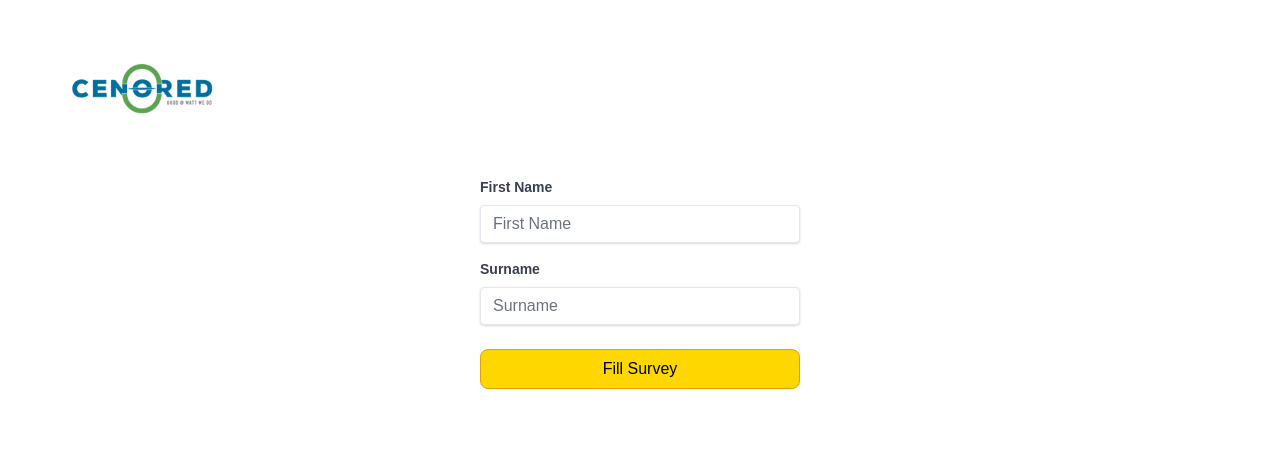
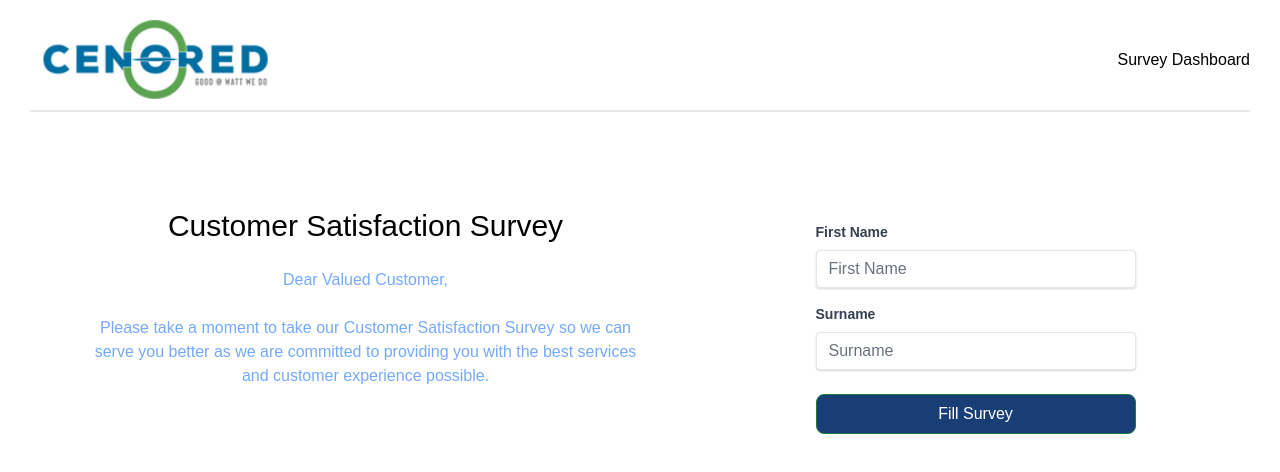
Before and after one commit to Sergio-Jim/cenored_fe, a Vue app: page / in a window 1280 px wide. Shown: the top 472 px of the page. Built offline with nearby package versions, Linux system fonts and the light colour scheme; a web font is replaced by a local one; what @vue/apollo-option, apollo-upload-client, vue-final-modal, vue-loaders would draw is missing.

Commit message:
final user design commit

```diff
--- a/src/pages/register.vue
+++ b/src/pages/register.vue
@@ -1,17 +1,70 @@
 <template>
-  <div style="display: flex; height: 100%; overflow-y: auto">
   <div
-      style="flex-grow: 1; display: flex; flex-direction: column; margin: 5%"
+    style="
+      display: flex;
+      flex-direction: column;
+      height: 100%;
+      width: 100%;
+      overflow-y: scroll;
+      padding: 20px 30px;
+    "
+  >
+    <div
+      class="border-b-2"
+      style="display: flex; justify-content: space-between; align-items: center"
+    >
+      <img src="@/assets/logo.png" style="height: 80px; margin-bottom: 10px" />
+      <span
+        style="cursor: pointer; margin-bottom: 10px"
+        v-on:click="this.$router.push('/')"
+        >Survey Dashboard</span
+      >
+    </div>
+    <div
+      style="display: flex; flex-direction: row; height: 100%; margin-top: 20px"
     >
       <div
         style="
+          flex-grow: 1;
           display: flex;
-          justify-content: space-between;
+          flex-direction: column;
+          align-items: center;
+          margin-top: 5%;
+        "
+      >
+        <div
+          style="
+            margin-top: 15px;
+            display: flex;
+            flex-direction: column;
+            justify-content: center;
             align-items: center;
           "
         >
-        <img src="@/assets/logo.png" style="height: 50px" />
+          <h1 class="text-3xl">Customer Satisfaction Survey</h1>
+          <br />
+          <p class="text-blue-400">Dear Valued Customer,</p>
+          <br />
+          <p class="text-blue-400">
+            Please take a moment to take our Customer Satisfaction Survey so we
+            can
+          </p>
+          <p class="text-blue-400">
+            serve you better as we are committed to providing you with the best
+            services
+          </p>
+          <p class="text-blue-400">and customer experience possible.</p>
         </div>
+      </div>
+      <div style="width: 45%">
+        <div
+          style="
+            display: flex;
+            flex-direction: column;
+            align-items: center;
+            margin-top: 5%;
+          "
+        >
           <div style="margin-top: 15px; display: flex; justify-content: center">
             <div>
               <form class="rounded px-8 pt-6 pb-8 mb-4" style="min-width: 30vw">
@@ -71,18 +124,17 @@
                 <div class="flex items-center justify-between">
                   <button
                     class="
-                  bg-gold
+                      bg-cenoredblue
                       transition-color
                       duration-700
                       transform
-                  hover:bg-yellow-400
-                  text-black
+                      hover:bg-blue-600 hover:text-black
+                      text-white
                       py-2
                       px-4
-                  border border-yellow-400
+                      border border-cenoredgreen
                       rounded-lg
                       w-full
-                  focus:outline-none focus:shadow-outline
                       flex
                       items-center
                       justify-center
@@ -101,6 +153,8 @@
                   </button>
                 </div>
               </form>
+            </div>
+          </div>
         </div>
       </div>
     </div>
--- a/tailwind.config.js
+++ b/tailwind.config.js
@@ -11,10 +11,8 @@ module.exports = {
   theme: {
     extend: {
       colors: {
-        // Change with you want it
-        "litepie-primary": colors.yellow, // color system for light mode
-        "litepie-secondary": colors.gray, // color system for dark mode
-        gold: "#ffd700",
+        cenoredblue: "#193E75",
+        cenoredgreen: "#1B7D44",
       },
     },
   },
```
Also changed, not shown: src/pages/survey.vue (+97 -28 lines), src/pages/login.vue (added). Lines whose indentation alone changed are shown as unchanged.
